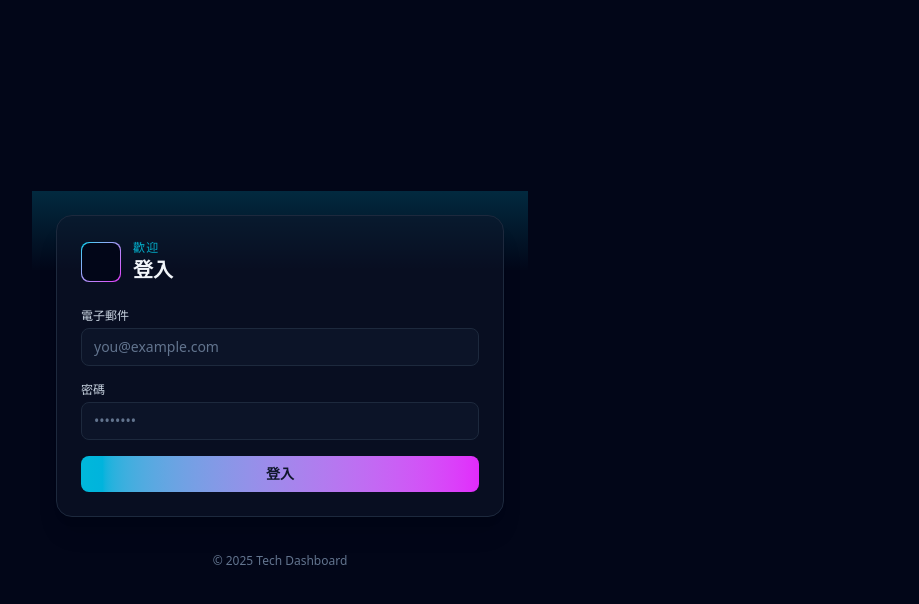
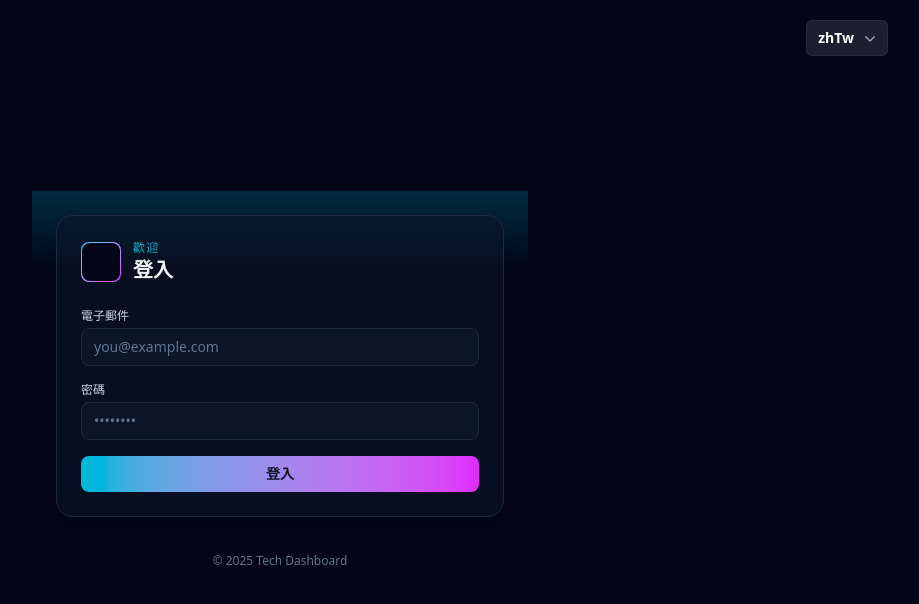
Before and after one commit to harriesshen/vue-sample, a Vue app: page /login in a window 1280 px wide. Shown: the top 604 px of the page, without its empty margins (360-1279 px from the left). Built offline with nearby package versions, Linux system fonts and the light colour scheme.

Commit message:
feat(i18n): add component for language switch 1. install headless UI

```diff
--- a/package.json
+++ b/package.json
@@ -16,6 +16,8 @@
     "format": "prettier --write src/"
   },
   "dependencies": {
+    "@headlessui/vue": "^1.7.23",
+    "@heroicons/vue": "^2.2.0",
     "@tailwindcss/vite": "^4.1.14",
     "pinia": "^3.0.3",
     "tailwindcss": "^4.1.14",
--- a/src/App.vue
+++ b/src/App.vue
@@ -1,18 +1,28 @@
 <script setup lang="ts">
-import { computed } from 'vue';
+import { computed } from 'vue'
 import { RouterView, useRoute } from 'vue-router'
+import LanguageSwitch from '@/components/LanguageSwitch/index.vue'
 const route = useRoute()
 const loginPath = computed(() => route.name === 'login')
 </script>
 
-
 <template>
-  <div
-    :class="['min-h-screen bg-slate-950 text-slate-100 flex flex-col', loginPath && 'items-center justify-center px-4']">
-    <div :class="loginPath ? 'w-full flex items-center justify-center mb-5' : 'flex-1 flex flex-col'">
+  <div :class="[
+    'min-h-screen relative bg-slate-950 text-slate-100 flex flex-col',
+    loginPath && 'items-center justify-center px-4',
+  ]">
+    <div class="absolute top-5 right-8 z-10">
+      <LanguageSwitch />
+    </div>
+    <div :class="loginPath
+      ? 'w-full flex items-center justify-center mb-5'
+      : 'flex-1 flex flex-col'
+      ">
       <RouterView />
     </div>
-    <div class="m-4 text-center text-xs text-slate-500">© 2025 Tech Dashboard</div>
+    <div class="m-4 text-center text-xs text-slate-500">
+      © 2025 Tech Dashboard
+    </div>
   </div>
 </template>
 
--- /dev/null
+++ b/src/components/LanguageSwitch/index.vue
@@ -0,0 +1,42 @@
+<!-- from https://tailwindcss.com/plus/ui-blocks/application-ui/elements/dropdowns -->
+<template>
+  <Menu as="div" class="relative inline-block">
+    <MenuButton
+      class="cursor-pointer inline-flex w-full justify-center gap-x-1.5 rounded-md bg-white/10 px-3 py-2 text-sm font-semibold text-white inset-ring-1 inset-ring-white/5 hover:bg-white/20">
+      {{ currentLanguage }}
+      <ChevronDownIcon class="-mr-1 size-5 text-gray-400" aria-hidden="true" />
+    </MenuButton>
+
+    <transition enter-active-class="transition ease-out duration-100" enter-from-class="transform opacity-0 scale-95"
+      enter-to-class="transform scale-100" leave-active-class="transition ease-in duration-75"
+      leave-from-class="transform scale-100" leave-to-class="transform opacity-0 scale-95">
+      <MenuItems
+        class="absolute right-0 z-10 mt-2 w-56 origin-top-right rounded-md bg-gray-800 outline-1 -outline-offset-1 outline-white/10">
+        <div class="py-1">
+          <MenuItem v-slot="{ active }" v-for="locale in $i18n.availableLocales" :key="`locale-${locale}`"
+            :value="locale">
+          <a href="#"
+            :class="[active ? 'bg-white/5 text-white outline-hidden' : 'text-gray-300', 'block px-4 py-2 text-sm']"
+            @click="handleChangeLanguage(locale)">
+            {{ locale }}</a>
+          </MenuItem>
+        </div>
+      </MenuItems>
+    </transition>
+  </Menu>
+</template>
+
+<script setup>
+import { Menu, MenuButton, MenuItem, MenuItems } from '@headlessui/vue'
+import { ChevronDownIcon } from '@heroicons/vue/20/solid'
+import { ref } from 'vue';
+import { useI18n } from 'vue-i18n';
+
+const { locale } = useI18n()
+const currentLanguage = ref(locale.value);
+
+const handleChangeLanguage = (language) => {
+  locale.value = language
+  currentLanguage.value = language
+}
+</script>
--- a/src/views/LoginView.vue
+++ b/src/views/LoginView.vue
@@ -26,15 +26,11 @@ function onSubmit() {
 <template>
   <div class="relative w-full max-w-md">
     <div
-      class="pointer-events-none absolute -inset-x-6 -top-6 h-40 bg-gradient-to-b from-cyan-500/20 via-transparent to-transparent"
-    ></div>
-    <div
-      class="relative rounded-2xl border border-slate-800 bg-slate-900/50 p-6 shadow-xl"
-    >
+      class="pointer-events-none absolute -inset-x-6 -top-6 h-40 bg-gradient-to-b from-cyan-500/20 via-transparent to-transparent">
+    </div>
+    <div class="relative rounded-2xl border border-slate-800 bg-slate-900/50 p-6 shadow-xl">
       <div class="mb-6 flex items-center gap-3">
-        <div
-          class="h-10 w-10 rounded-lg bg-gradient-to-br from-cyan-400 to-fuchsia-500 p-px"
-        >
+        <div class="h-10 w-10 rounded-lg bg-gradient-to-br from-cyan-400 to-fuchsia-500 p-px">
           <div class="h-full w-full rounded-lg bg-slate-950"></div>
         </div>
         <div>
@@ -48,35 +44,21 @@ function onSubmit() {
       <form @submit.prevent="onSubmit" class="space-y-4">
         <div>
           <label class="mb-1 block text-xs text-slate-300">
-            {{ t('auth.email') }}</label
-          >
-          <input
-            v-model="email"
-            type="email"
-            required
-            autocomplete="username"
+            {{ t('auth.email') }}</label>
+          <input v-model="email" type="email" required autocomplete="username"
             class="w-full rounded-lg border border-slate-800 bg-slate-900/70 px-3 py-2 text-sm outline-none ring-0 placeholder:text-slate-500 focus:border-cyan-500"
-            placeholder="you@example.com"
-          />
+            placeholder="you@example.com" />
         </div>
         <div>
           <label class="mb-1 block text-xs text-slate-300">
-            {{ t('auth.password') }}</label
-          >
-          <input
-            v-model="password"
-            type="password"
-            required
-            autocomplete="current-password"
+            {{ t('auth.password') }}</label>
+          <input v-model="password" type="password" required autocomplete="current-password"
             class="w-full rounded-lg border border-slate-800 bg-slate-900/70 px-3 py-2 text-sm outline-none ring-0 placeholder:text-slate-500 focus:border-cyan-500"
-            placeholder="••••••••"
-          />
+            placeholder="••••••••" />
         </div>
         <div v-if="error" class="text-xs text-rose-400">{{ error }}</div>
-        <button
-          type="submit"
-          class="w-full rounded-lg bg-gradient-to-r from-cyan-500 to-fuchsia-500 px-4 py-2 text-sm font-semibold text-slate-900 hover:from-cyan-400 hover:to-fuchsia-400"
-        >
+        <button type="submit"
+          class="w-full rounded-lg bg-gradient-to-r from-cyan-500 to-fuchsia-500 px-4 py-2 text-sm font-semibold text-slate-900 hover:from-cyan-400 hover:to-fuchsia-400 cursor-pointer">
           {{ t('auth.signIn') }}
         </button>
       </form>
```
Also changed, not shown: 1 other file (tests, documents, lock files or other folders).
